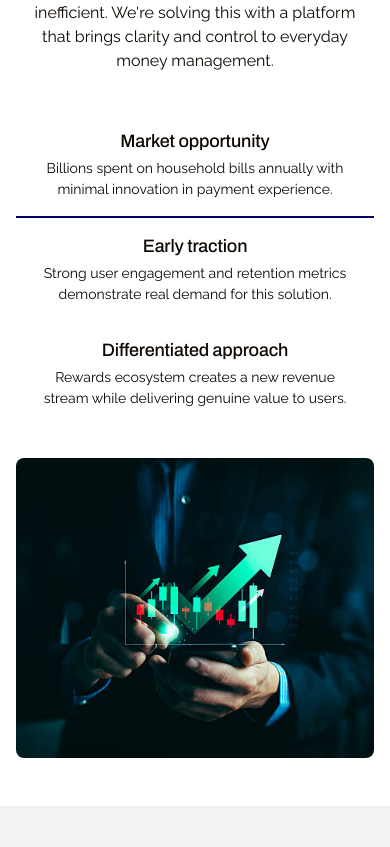
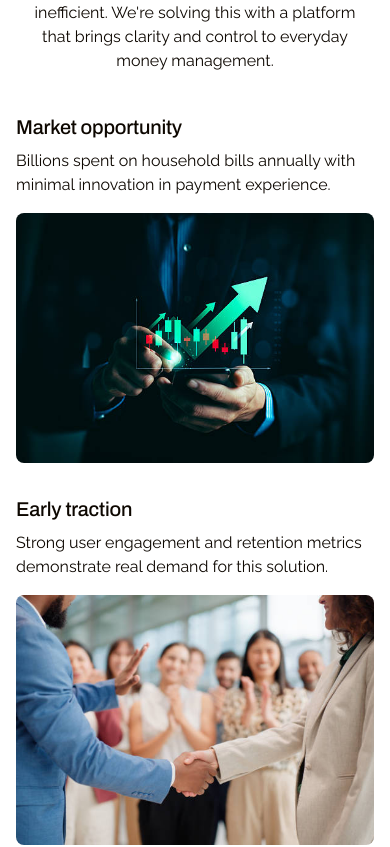
Before and after one commit to Dpolley99/landingPage-FluxPay, a React (Vite) app: page / in a window 390 px wide. Shown: the part 3021-3868 px from the top of the page. Built offline with nearby package versions, Linux system fonts and the light colour scheme.

Commit message:
problem component update

```diff
--- a/src/components/Problem.jsx
+++ b/src/components/Problem.jsx
@@ -39,27 +39,57 @@ const Problem = () => {
         </div>
 
         <div className="flex flex-col items-center gap-8 md:gap-12 xl:gap-16 w-full">
-          <div className="flex flex-col md:flex-row gap-0 w-full overflow-x-auto">
+          {/* Mobile View: Stacked items with images */}
+          <div className="flex flex-col md:hidden gap-8 w-full">
+            {tabs.map((tab, index) => (
+              <div key={index} className="flex flex-col gap-4 w-full">
+                <div className="flex flex-col gap-2">
+                  <h6 className="font-archivo text-xl font-medium leading-[1.4] tracking-[-0.01em] text-[#0D0700]">
+                    {tab.title}
+                  </h6>
+                  <p className="font-raleway text-base font-normal leading-[1.5] text-[#0D0700]">
+                    {tab.description}
+                  </p>
+                </div>
+                <div className="w-full h-[250px] rounded-lg overflow-hidden">
+                  <img
+                    src={tab.image}
+                    alt={tab.title}
+                    className="w-full h-full object-cover"
+                    onError={(e) => {
+                      e.target.style.display = 'none';
+                      e.target.nextSibling.style.display = 'block';
+                    }}
+                  />
+                  <div className="hidden w-full h-full bg-gradient-to-br from-blue-200 to-purple-200"></div>
+                </div>
+              </div>
+            ))}
+          </div>
+
+          {/* Desktop View: Tabs with single image */}
+          <div className="hidden md:flex flex-col items-center gap-8 xl:gap-16 w-full">
+            <div className="flex flex-row gap-0 w-full">
               {tabs.map((tab, index) => (
                 <button
                   key={index}
                   onClick={() => setActiveTab(index)}
-                className={`flex-1 flex flex-col justify-center items-center gap-1 px-4 sm:px-6 py-4 min-w-[200px] ${
+                  className={`flex-1 flex flex-col justify-center items-center gap-1 px-4 sm:px-6 py-4 ${
                     activeTab === index
-                    ? 'border-b-2 md:border-b-2 border-[#01036A]'
-                    : 'border-b md:border-b border-transparent'
+                      ? 'border-b-2 border-[#01036A]'
+                      : 'border-b border-transparent'
                   } hover:bg-gray-50 transition`}
                 >
-                <h6 className="font-archivo text-lg sm:text-xl md:text-2xl xl:text-[26px] font-medium leading-[1.4] tracking-[-0.01em] text-[#0D0700] text-center">
+                  <h6 className="font-archivo text-xl md:text-2xl xl:text-[26px] font-medium leading-[1.4] tracking-[-0.01em] text-[#0D0700] text-center">
                     {tab.title}
                   </h6>
-                <p className="font-raleway text-sm sm:text-base md:text-lg font-normal leading-[1.5] text-[#0D0700] text-center">
+                  <p className="font-raleway text-base md:text-lg font-normal leading-[1.5] text-[#0D0700] text-center">
                     {tab.description}
                   </p>
                 </button>
               ))}
             </div>
-          <div className="w-full h-[300px] sm:h-[400px] md:h-[500px] lg:h-[600px] xl:h-[738px] rounded-lg overflow-hidden">
+            <div className="w-full h-[500px] lg:h-[600px] xl:h-[738px] rounded-lg overflow-hidden">
               <img
                 src={tabs[activeTab].image}
                 alt={tabs[activeTab].title}
@@ -73,6 +103,7 @@ const Problem = () => {
             </div>
           </div>
         </div>
+      </div>
     </section>
   );
 };
```
Lines whose indentation alone changed are shown as unchanged.
